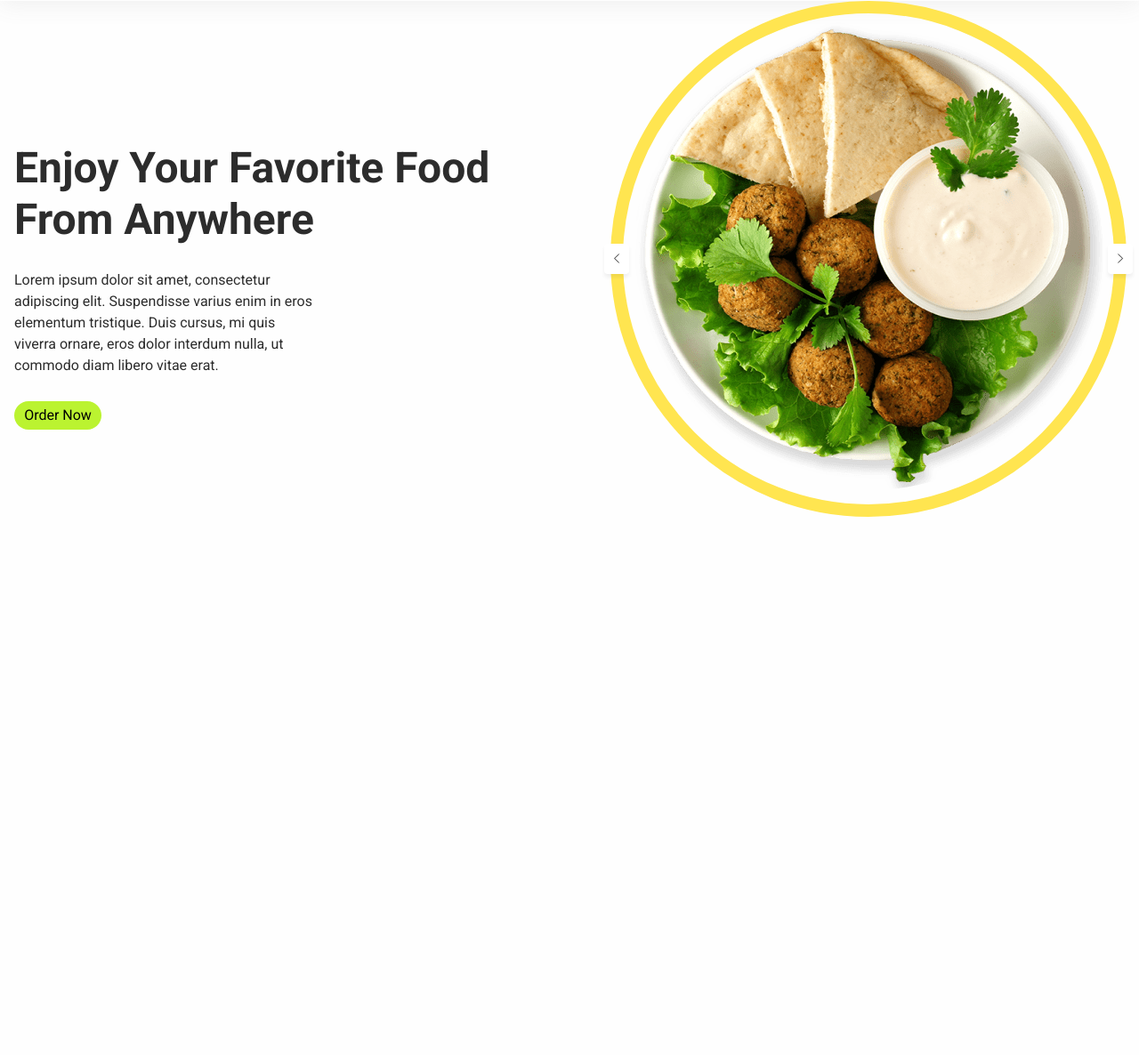
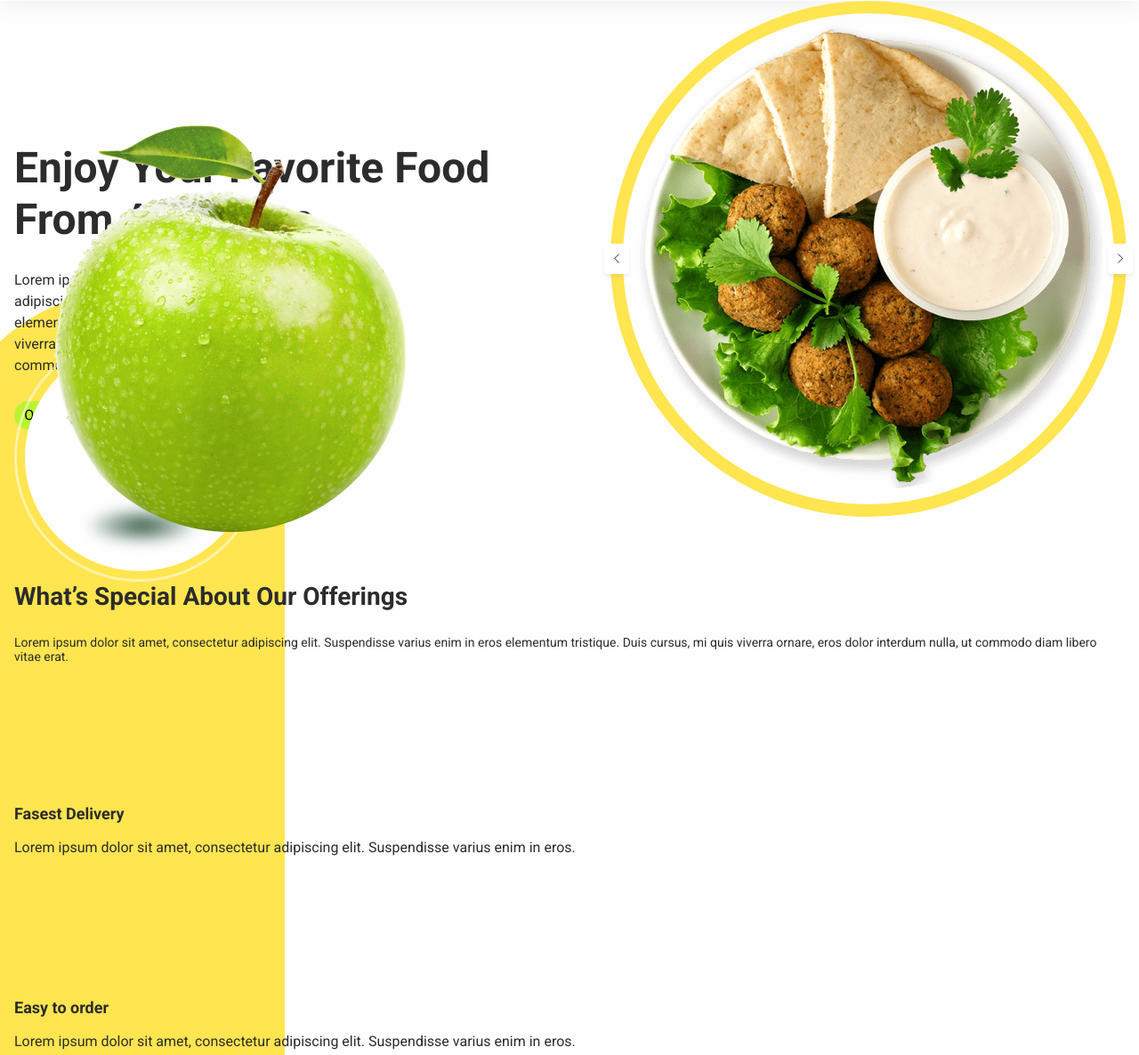
Before and after one commit to DenMerch/FoodSta, a website built with Parcel: page src/index.html in a window 1280 px wide. Shown: the part 243-1429 px from the top of the page at 89% size. Before the commit the page ends 824 px from the top, so only its background shows below. Built offline with nearby package versions, Linux system fonts and the light colour scheme; files whose address does not match are found by name.

Commit message:
added apple

```diff
--- a/src/index.html
+++ b/src/index.html
@@ -18,6 +18,7 @@
   <include src="./partials/header.html"></include>
   <main>
     <include src="./partials/hero.html"></include>
+    <include src="./partials/offerings.html"></include>
 
   </main>
 
--- /dev/null
+++ b/src/partials/offerings.html
@@ -0,0 +1,46 @@
+<section class="section offering-section">
+    <div class="container">
+        <h2 class="offering is-hidden"> Offering</h2>
+        <div class="offering__ellips--outside">
+            <div class="offering__ellips--inside">
+                <picture>
+                    <source srcset="./images/offering/apple-desk-1x.png 1x, ./images/offering/apple-desk-2x.png 2x"
+                        media="(min-width:1280px)" type="image/png" />
+                    <source srcset="./images/offering/apple-tab-1x.png 1x, ./images/offering/apple-tab-2x.png 2x"
+                        media="(min-width:768px)" type="image/png" />
+                    <source srcset="./images/offering/apple-mob-1x.png 1x, ./images/offering/apple-mob-2x.png 2x"
+                        media="(min-width:320px)" type="image/png" />
+                    <img class="apple-photo" src="./images/offering/apple-desk-1x.png" alt="apple-photo">
+                </picture>
+
+
+                <div class="offering__ellips"></div>
+
+            </div>
+        </div>
+
+
+        <h2 class="offering__title">What’s Special About Our Offerings</h2>
+        <p class="offering__text">Lorem ipsum dolor sit amet, consectetur adipiscing elit. Suspendisse varius enim in
+            eros
+            elementum tristique.
+            Duis
+            cursus, mi quis viverra ornare, eros dolor interdum nulla, ut commodo diam libero vitae erat.</p>
+        <ul class="list offering__list">
+            <li class="item offering__item">
+                <svg class="icon offering__icon">
+                    <use></use>
+                </svg>
+                <h3 class="offering__subTitle">Fasest Delivery</h3>
+                <p>Lorem ipsum dolor sit amet, consectetur adipiscing elit. Suspendisse varius enim in eros.</p>
+            </li>
+            <li class="item offering__item">
+                <svg class="icon offering__icon">
+                    <use></use>
+                </svg>
+                <h3 class="offering__subTitle">Easy to order</h3>
+                <p>Lorem ipsum dolor sit amet, consectetur adipiscing elit. Suspendisse varius enim in eros.</p>
+            </li>
+        </ul>
+    </div>
+</section>
--- /dev/null
+++ b/src/sass/components/_offering.scss
@@ -0,0 +1,61 @@
+.offering-section {
+    padding: 50px 0;
+    background: url('../images/mob-320-offering-background.svg');
+    background-repeat: no-repeat;
+}
+
+.offering__title {
+    @include font(28px, 700, 1.18);
+    margin-bottom: 28px
+}
+
+.offering__text {
+    @include font(14px, 400, 1.14);
+}
+
+.offering__list {}
+
+.offering__item {}
+
+.offering__icon {}
+
+.offering__subTitle {
+    @include font(18px, 700, 1.17);
+    margin-bottom: 16px;
+}
+
+.offering__ellips--outside {
+    width: 280px;
+    height: 280px;
+    border: 3px solid rgba(255, 255, 255, 0.5);
+    border-radius: 50%;
+    display: flex;
+    justify-content: center;
+    align-items: center;
+    position: relative;
+}
+
+.offering__ellips--inside {
+    width: 256px;
+    height: 256px;
+    background: var(--background-color);
+    border-radius: 50%;
+}
+
+.offering__ellips {
+    background: radial-gradient(50% 50% at 50% 50%, #2F583F 0%, rgba(105, 105, 105, 0) 100%);
+    filter: blur(6.61818px);
+    width: 128px;
+    height: 44px;
+    position: absolute;
+    top: 70%;
+    left: 28%;
+    transform: translate(-50% -50%);
+}
+
+.apple-photo {
+    position: absolute;
+    bottom: 53px;
+    left: 42px;
+    z-index: 2;
+}
--- a/src/sass/index.scss
+++ b/src/sass/index.scss
@@ -1,6 +1,8 @@
 @import './utils/var';
 @import './utils/common';
+@import './utils/is-hidden';
 
 // components
 @import './components/header';
 @import './components/hero';
+@import './components/offering'
--- /dev/null
+++ b/src/sass/utils/_is-hidden.scss
@@ -0,0 +1,12 @@
+.is-hidden {
+    position: absolute;
+    width: 1px;
+    height: 1px;
+    margin: -1px;
+    border: 0;
+    padding: 0;
+    white-space: nowrap;
+    clip-path: inset(100%);
+    clip: rect(0 0 0 0);
+    overflow: hidden;
+}
```
Also changed, not shown: src/images/mob-320-offering-background.svg (added), src/images/offering/apple-desk-1x.png (added), src/images/offering/apple-desk-2x.png (added), src/images/offering/apple-mob-1x.png (added), src/images/offering/apple-mob-2x.png (added), src/images/offering/apple-tab-1x.png (added), src/images/offering/apple-tab-2x.png (added).
